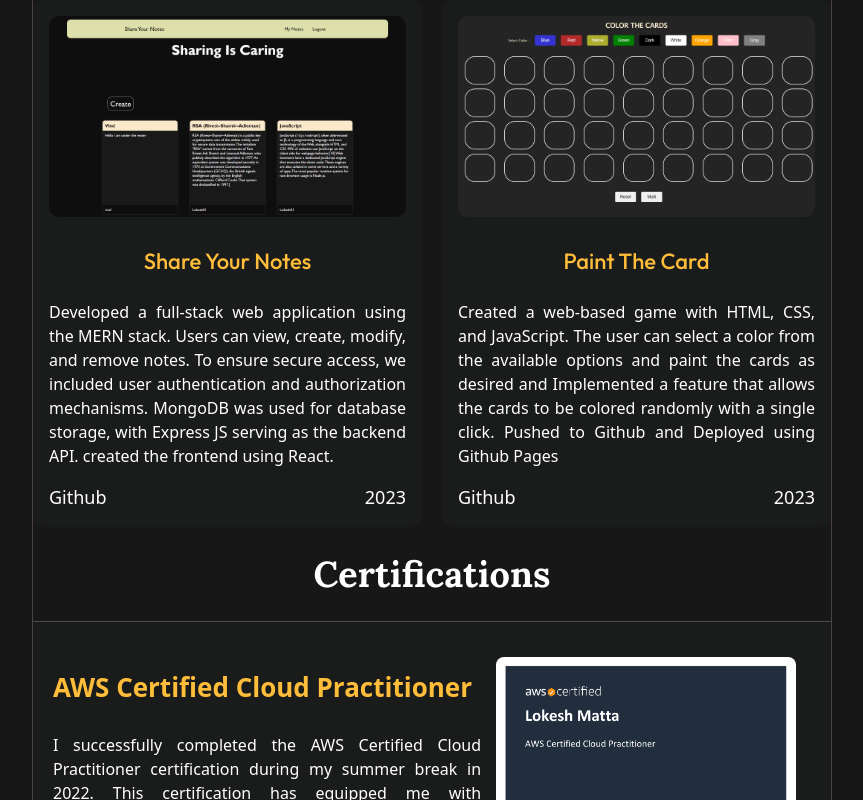
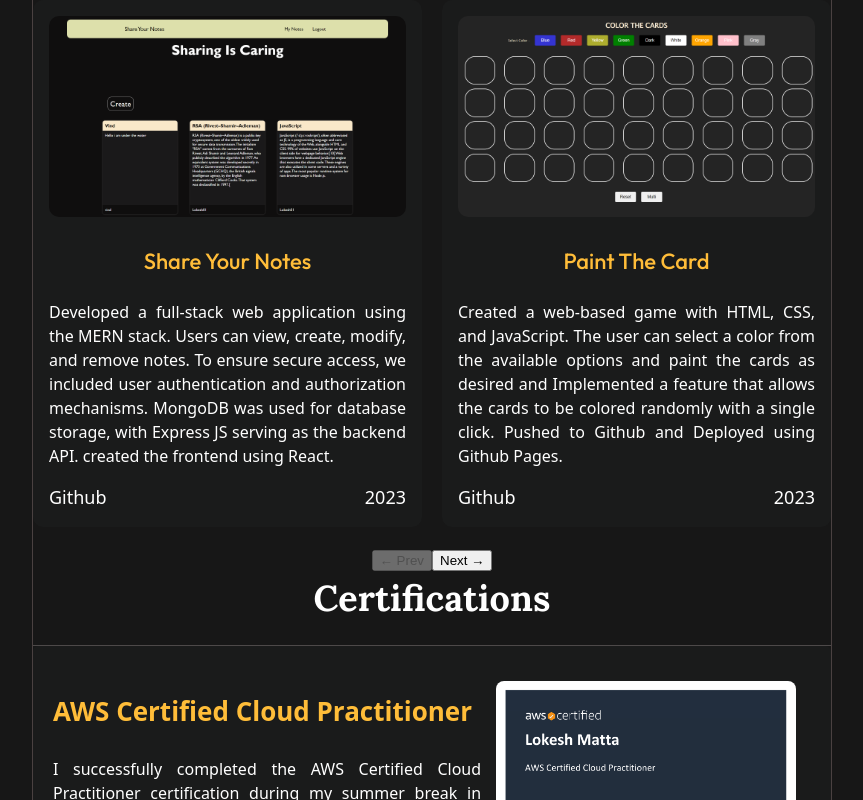
Before and after one commit to iml0kesh/personal_portfolio, a React (Vite) app: page / in a window 1280 px wide. Shown: the part 2238-3038 px from the top of the page, without its empty margins (208-1071 px from the left). Built offline with nearby package versions, Linux system fonts and the light colour scheme; a web font is replaced by a local one.

Commit message:
made some improvements in the projects section implementing React render for the cards and two buttons prev, next

```diff
--- a/src/components/Projects.css
+++ b/src/components/Projects.css
@@ -54,6 +54,13 @@
   border-radius: 10px;
 }
 
+
+/* Slider */
+
+.slider {
+
+}
+
 @media (max-width: 600px) {
   .pro-container {
     flex-direction: column;
--- a/src/components/Projects.jsx
+++ b/src/components/Projects.jsx
@@ -1,41 +1,79 @@
-import React from "react";
+import { useState } from "react";
+
+const projects = [
+  {
+    title: "Share Your Notes",
+    img: "images/Projects/ShareYourNotes.png",
+    description:
+      "Developed a full-stack web application using the MERN stack. Users can view, create, modify, and remove notes. To ensure secure access, we included user authentication and authorization mechanisms. MongoDB was used for database storage, with Express JS serving as the backend API. created the frontend using React.",
+    github: "https://github.com/iml0kesh/shareyournotes",
+    year: "2023",
+  },
+  {
+    title: "Paint The Card",
+    img: "images/Projects/paintBox.png",
+    description:
+      "Created a web-based game with HTML, CSS, and JavaScript. The user can select a color from the available options and paint the cards as desired and Implemented a feature that allows the cards to be colored randomly with a single click. Pushed to Github and Deployed using Github Pages.",
+    github: "https://github.com/iml0kesh/Paint_ColorSite",
+    year: "2023",
+  },
+  {
+    title: "",
+    img: "",
+    description: "",
+    github: "",
+    year: "",
+  },
+  {
+    title: "Valentine Invite",
+    img: "images/Projects/valentineInvite.png",
+    description:
+      'I vide coded an interactive Valentine’s invite using React. I built it so the card shakes and shows funny messages if someone tries to click "No" making the whole experience feel more alive. I handled the setup and deployed it live on Netlify! 🚀🌹',
+    github: "https://github.com/iml0kesh/project-valentine",
+    year: "2026",
+  },
+];
 
 export const Projects = () => {
+  const [index, setIndex] = useState(0);
+  const visibleProjects = projects.slice(index, index + 2);
+
+  const next = () => {
+    if (index + 2 < projects.length) {
+      setIndex(index + 2);
+    }
+  };
+
+  const prev = () => {
+    if (index - 2 >= 0) {
+      setIndex(index - 2);
+    }
+  };
+
   return (
     <>
       <div class="section">
         <h2 class="section-heading">Projects</h2>
         <div class="pro-container">
-          <div class="box-card">
-            <img src="images/Projects/ShareYourNotes.png" alt="" />
-            <p class="pro-title">Share Your Notes</p>
-            <p class="pro-info">
-              Developed a full-stack web application using the MERN stack. Users
-              can view, create, modify, and remove notes. To ensure secure
-              access, we included user authentication and authorization
-              mechanisms. MongoDB was used for database storage, with Express JS
-              serving as the backend API. created the frontend using React.
-            </p>
-            <div class="pro-footer">
-              <a href="">Github</a>
-              <p>2023</p>
+          {visibleProjects.map((project) => (
+            <div class="box-card">
+              <img src={project.img} alt="" />
+              <p class="pro-title">{project.title}</p>
+              <p class="pro-info">{project.description}</p>
+              <div class="pro-footer">
+                <a href={project.github}>Github</a>
+                <p>{project.year}</p>
+              </div>
             </div>
-          </div>
-          <div class="box-card">
-            <img src="images/Projects/paintBox.png" alt="" />
-            <p class="pro-title">Paint The Card</p>
-            <p class="pro-info">
-              Created a web-based game with HTML, CSS, and JavaScript. The user
-              can select a color from the available options and paint the cards
-              as desired and Implemented a feature that allows the cards to be
-              colored randomly with a single click. Pushed to Github and
-              Deployed using Github Pages
-            </p>
-            <div class="pro-footer">
-              <a href="">Github</a>
-              <p>2023</p>
-            </div>
-          </div>
+          ))}
+        </div>
+        <div className="slider">
+          <button onClick={prev} disabled={index === 0}>
+            ← Prev
+          </button>
+          <button onClick={next} disabled={index + 2 >= projects.length}>
+            Next →
+          </button>
         </div>
       </div>
     </>
```
Also changed, not shown: public/images/Projects/valentineInvite.png (added).
